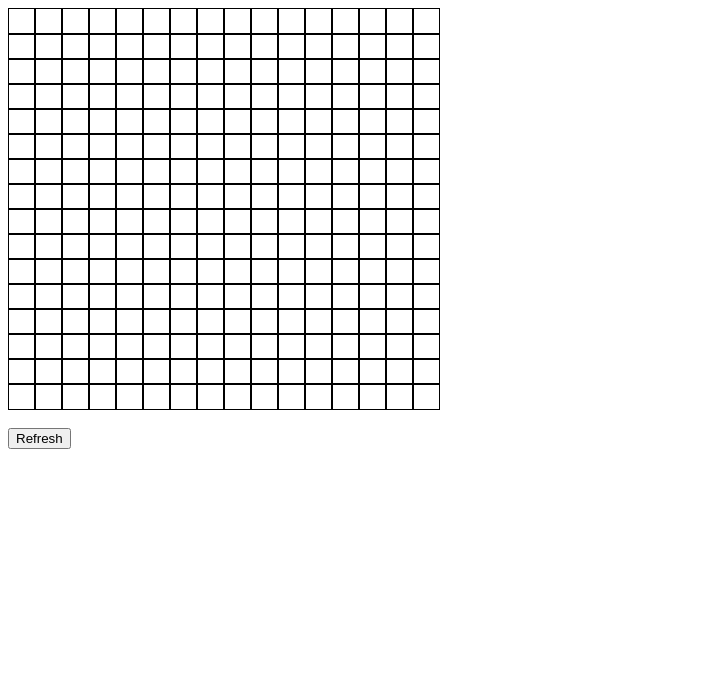
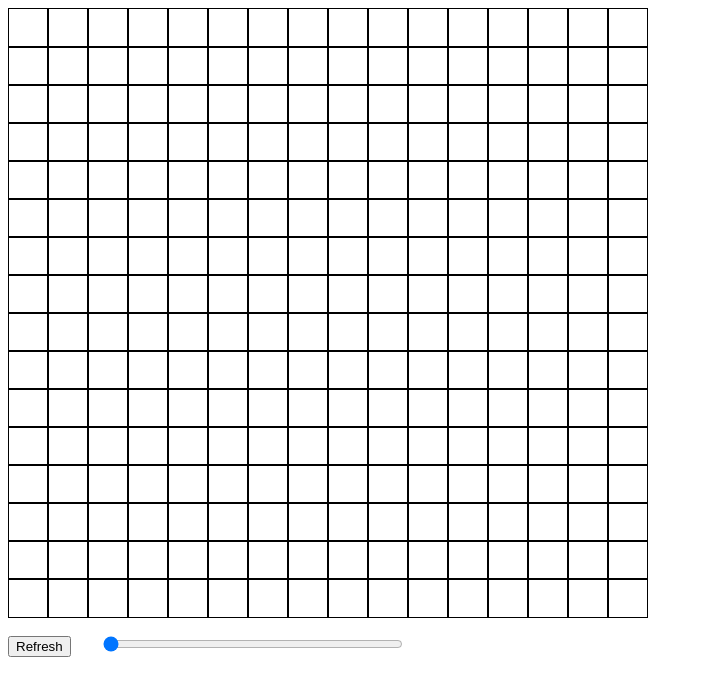
Before and after one commit to Kuragono/odin_sketch, a website: page index.html in a window 1280 px wide. Shown: the whole page, without its empty margins (0-703 px from the left). Drawn offline with nearby package versions, Linux system fonts and the light colour scheme.

Commit message:
Add slider

```diff
--- a/index.html
+++ b/index.html
@@ -11,6 +11,13 @@
 </head>
 <body>
     <div class="main"></div>
-    <button class="refresh">Refresh</button>
+    <div class="userinputs">
+        <div class="buttoncontainer">
+            <button class="refresh">Refresh</button>
+        </div>
+        <div class="slidecontainer">
+            <input type="range" min="16" max="100" value="16" class="slider" id="sliderRange">
+        </div>
+    </div>
 </body>
 </html>
--- a/main.js
+++ b/main.js
@@ -1,29 +1,46 @@
-function addDiv(amount, size) {
+const GRID_SIZE = 640;
+
+function createGrid(amount) {
     for (let i = 0; i <= amount-1; i++) {
         let newDiv = document.createElement('div');
         newDiv.className = 'squaredivh';
-        newDiv.style.height = `${size}px`;
-        newDiv.style.width = `${size}px`;
+        newDiv.style.height = `${(GRID_SIZE/amount)-2}px`;
+        newDiv.style.width = `${(GRID_SIZE/amount)-2}px`;
         document.body.querySelector('.main').appendChild(newDiv);
         for (let j = 0; j <= amount - 1; j++) {
             let newDiv = document.createElement('div');
             newDiv.className = `squaredivv`;
             newDiv.id = `squaredivv${(j+1)+16*i}`;
-            newDiv.style.height = `${size}px`;
-            newDiv.style.width = `${size}px`;
+            newDiv.style.height = `${(GRID_SIZE/amount)-2}px`;
+            newDiv.style.width = `${(GRID_SIZE/amount)-2}px`;
             document.body.querySelectorAll('.squaredivh')[i].appendChild(newDiv);
         }
     }
 }
 
-addDiv(16, 25);
+createGrid(16);
 
-$(".main").on('mouseenter', '.squaredivv', function() {
+// gets sliderbar input and refreshes the grid with the appropriate size
+function sliderBarValue() {
+    let value = document.getElementById('sliderRange').value;
+    createGrid(value);
+}
+
+// adds hover class to the grid squares
+$('.main').on('mouseenter', '.squaredivv', function() {
         $(this).addClass('hover');
     }
 );
 
-$("body").on('click', '.refresh', function() {
-    $('.squaredivv').removeClass('hover');
+// refreshes the grid when the refresh button is clicked
+$('body').on('click', '.refresh', function() {
+        $('.squaredivv').removeClass('hover');
     }
 );
+
+// calls sliderBarValue() when the slider is changed
+$('.slidercontainer').on('mousedown', '#sliderRange', function() {
+    console.log(success);
+    sliderBarValue();
+    }
+);
--- a/styles.css
+++ b/styles.css
@@ -8,10 +8,6 @@
     flex-shrink: 0;
 }
 
-/* .squaredivv:hover {
-    background-color: black;
-} */
-
 .squaredivv {
     border: 1px solid black;
 }
@@ -21,21 +17,20 @@
     flex-direction: row;
 }
 
-.squarebackground {
+.hover {
     background-color: black;
 }
 
-/* .grid {
-    display: grid;
-    border: 1px solid black;
-    grid-template-columns: repeat(25,1fr);
-    grid-template-rows: repeat(25,1fr);
-} */
-
-.hover {
-    background-color: black;
+.userinputs {
+    display: flex;
+    gap: 30px;
 }
 
 .refresh {
     margin-top: 20px;
 }
+
+.slider {
+    width: 300px;
+    margin-top: 20px;
+}
```
